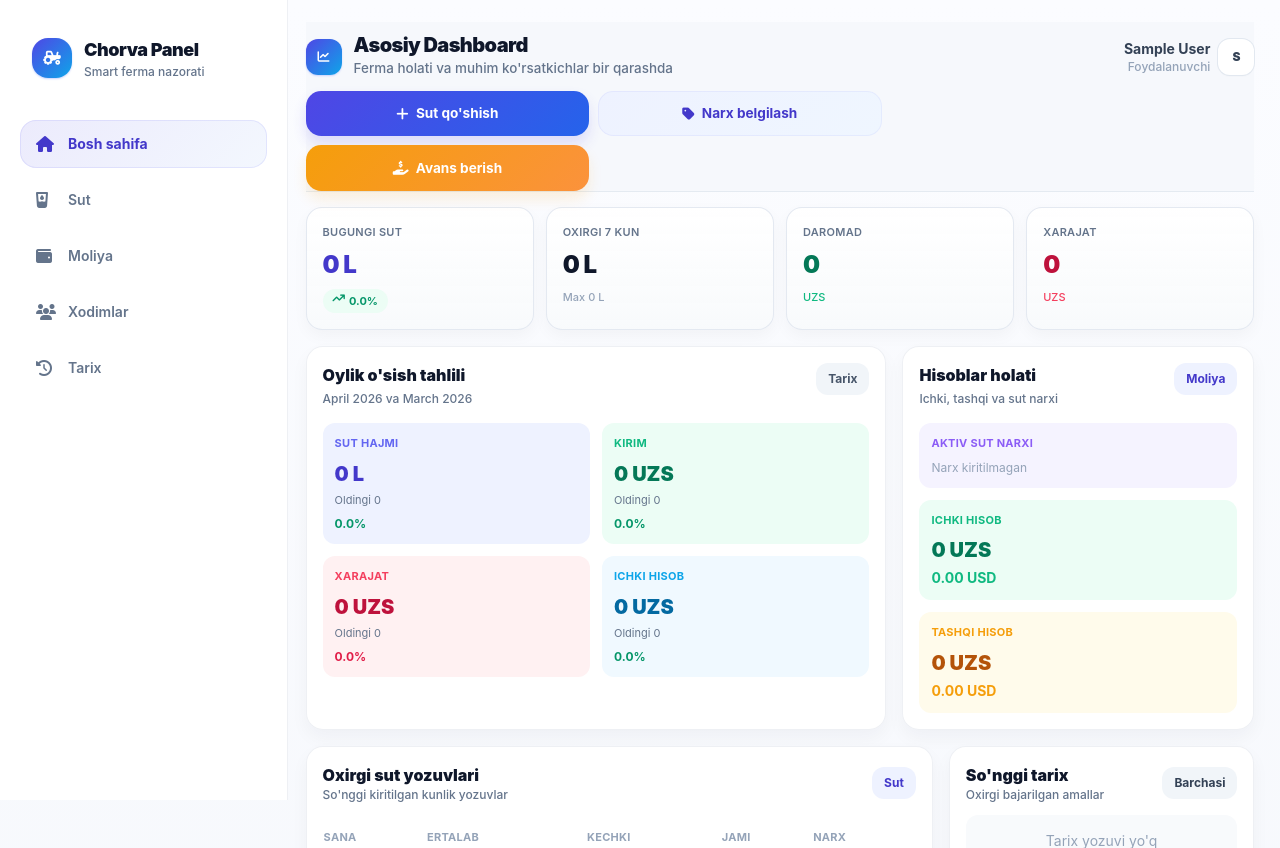
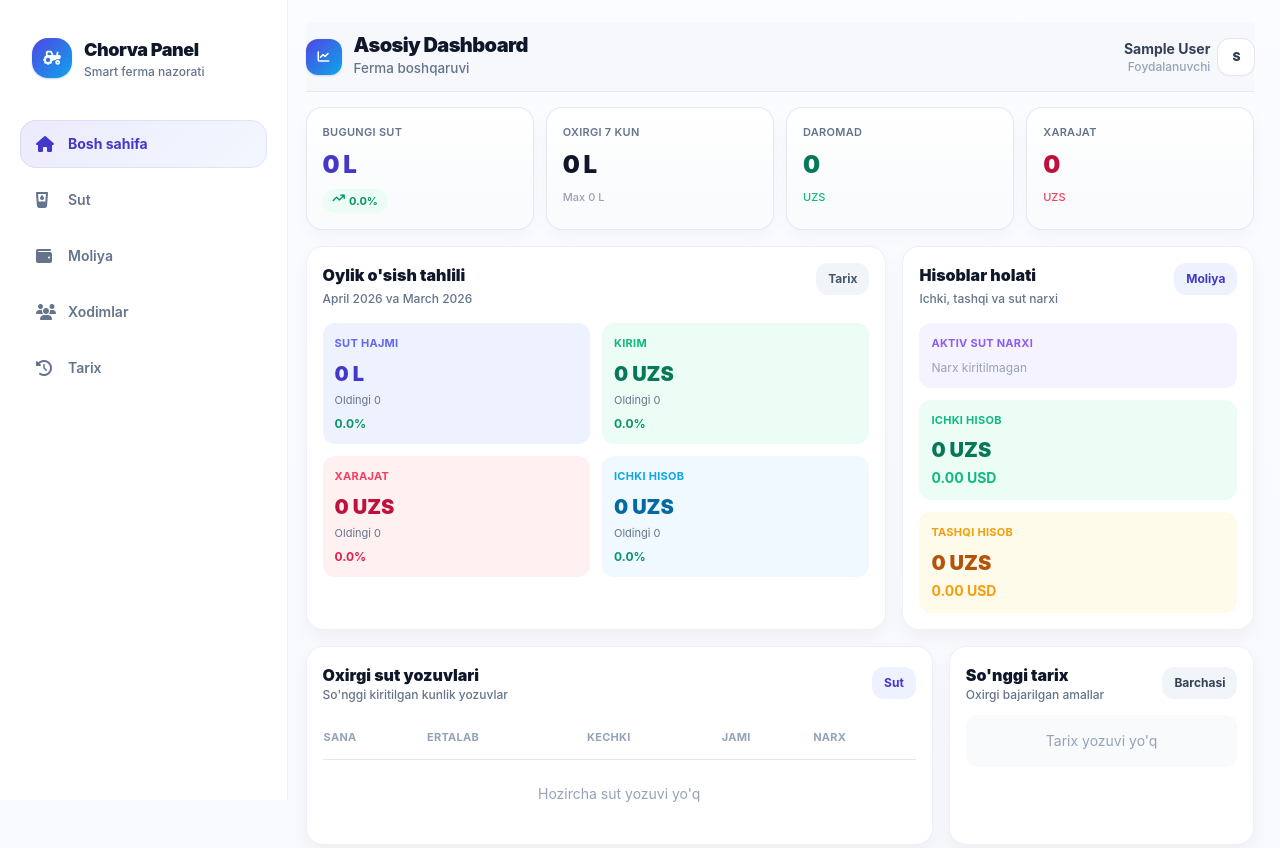
Before and after one commit to IskandarDusbekov/chorva-boshqaruv, a Django app: page /panel/ in a window 1280 px wide. Shown: the top 848 px of the page. Run offline with Django 5.2, Linux system fonts and the light colour scheme; the visitor is signed in with stand-in values (Sample User, id 1); data comes from the database, SQL or seed files in the repository; data that the repository does not hold is empty; some libraries are stand-ins or nearby versions.

Commit message:
Update home.html

```diff
--- a/templates/dashboard/home.html
+++ b/templates/dashboard/home.html
@@ -3,21 +3,8 @@
 
 {% block title %}Asosiy Dashboard{% endblock %}
 {% block page_title %}Asosiy Dashboard{% endblock %}
-{% block page_subtitle %}Ferma holati va muhim ko'rsatkichlar bir qarashda{% endblock %}
 
-{% block header_actions %}
-<div class="action-grid mb-3 w-full lg:mb-0 lg:max-w-xl">
-  <button type="button" onclick="toggleMilkModal()" class="action-button action-primary">
-    <i class="fas fa-plus"></i><span>Sut qo'shish</span>
-  </button>
-  <button type="button" onclick="togglePriceModal()" class="action-button action-soft">
-    <i class="fas fa-tag"></i><span>Narx belgilash</span>
-  </button>
-  <button type="button" onclick="toggleAdvanceModal()" class="action-button action-secondary">
-    <i class="fas fa-hand-holding-dollar"></i><span>Avans berish</span>
-  </button>
-</div>
-{% endblock %}
+
 
 {% block content %}
 <section class="grid grid-cols-2 gap-3 xl:grid-cols-4">
```
